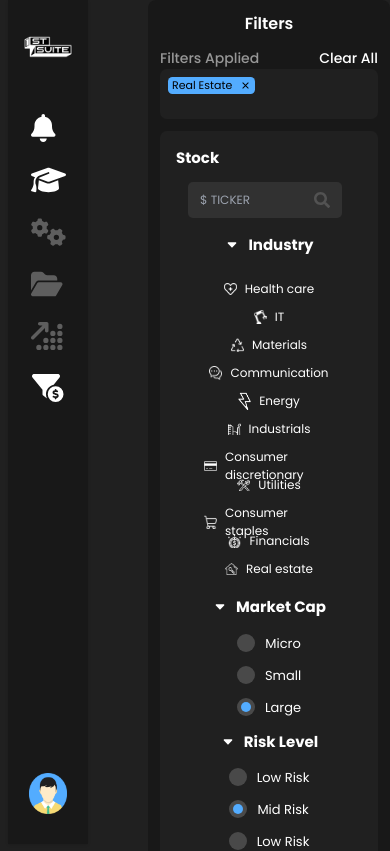
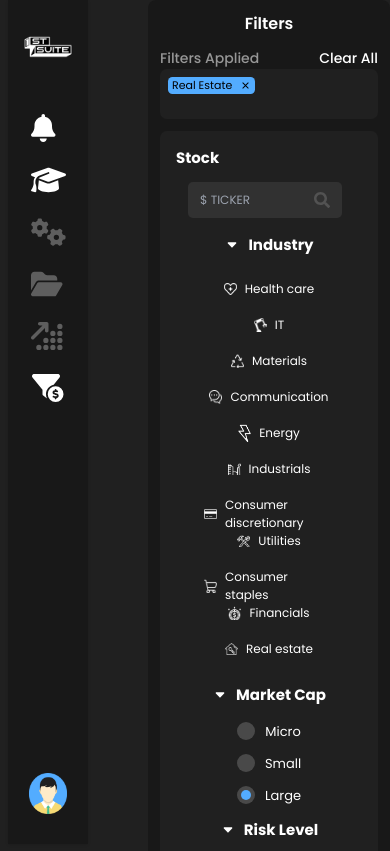
Before and after one commit to Salah-Moftah/Alerts-Expanded, a Next.js app: page / in a window 390 px wide. Shown: the top 851 px of the page. Built offline with nearby package versions, Linux system fonts and the light colour scheme.

Commit message:
Update Industry.js

```diff
--- a/components/Filters/Stock-Section/Industry.js
+++ b/components/Filters/Stock-Section/Industry.js
@@ -10,7 +10,7 @@ function Industry() {
         {industryList.map((el) => (
           <li
             key={el.title}
-            className="h-[25px] md:border-l p-3 pb-4 text-white text-[12px]
+            className="h-[25px] md:border-l p-3 md:pb-4 pb-6 text-white text-[12px]
           font-normal  w-fit"
           >
             <div className="flex items-center gap-2 px-1 rounded-[6px] hover:bg-accent-color hover:text-first-gray">
```
